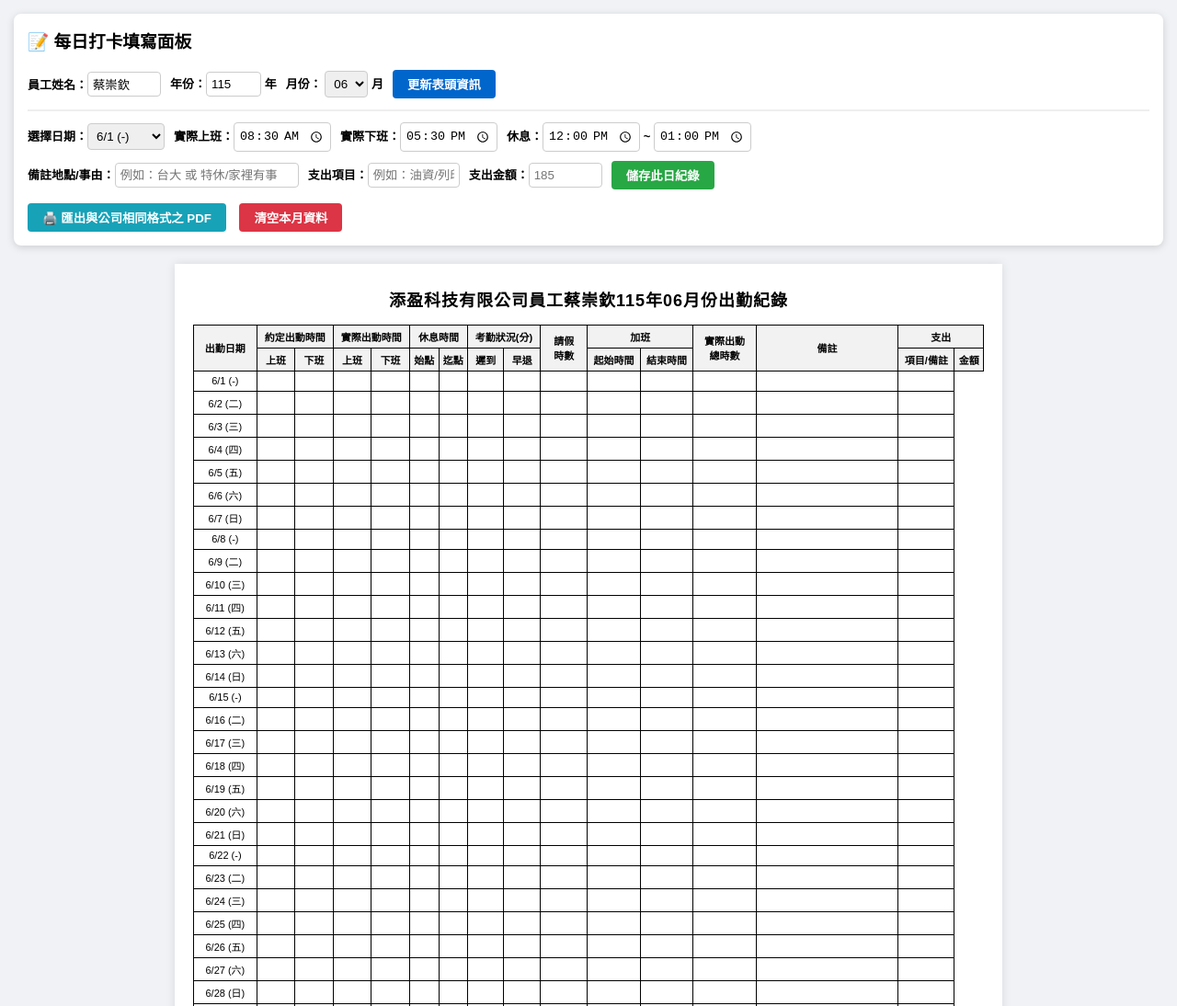
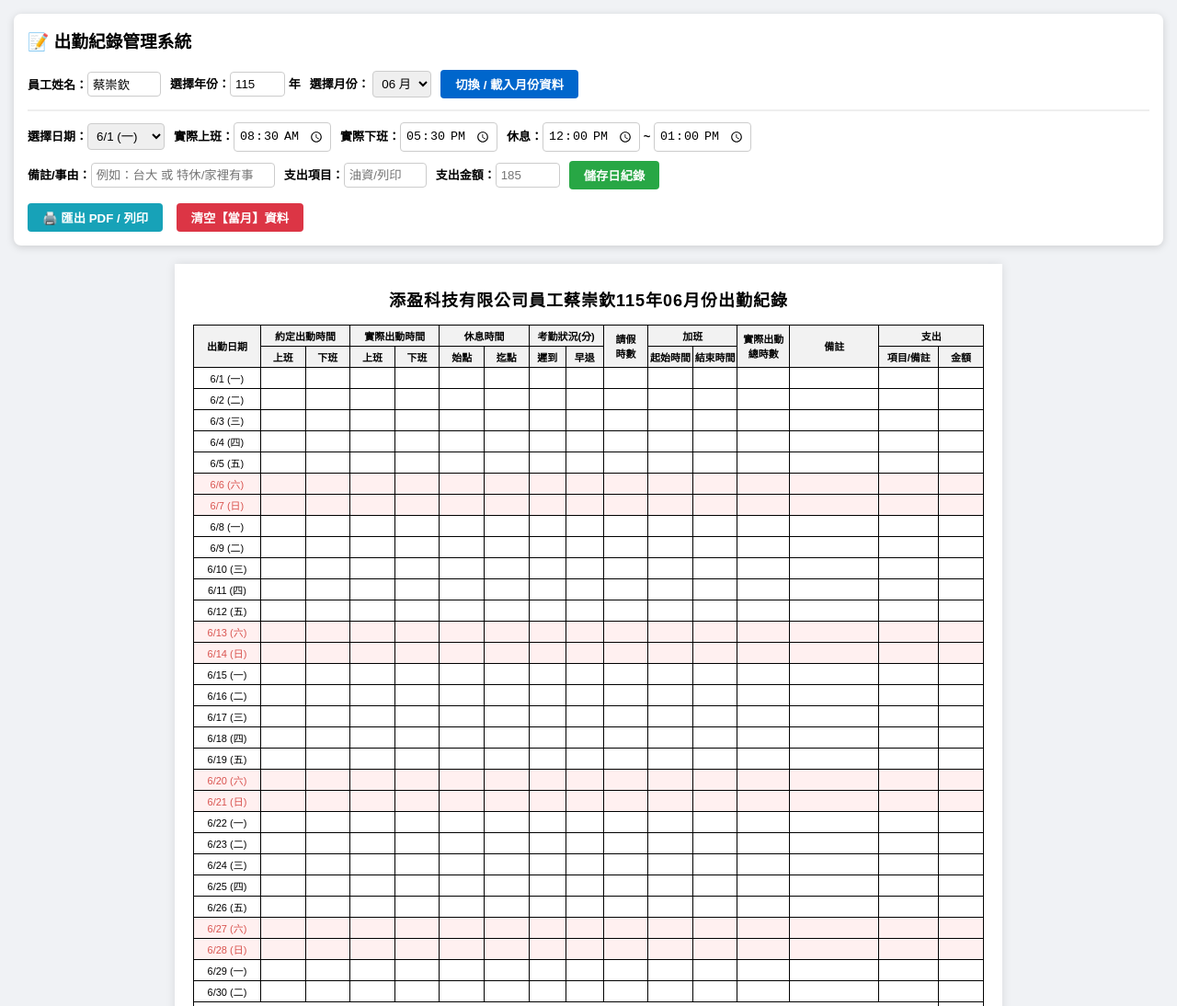
Before and after one commit to kent0918/work, a plain HTML site: page index.html in a window 1280 px wide. Shown: the top 1094 px of the page at 92% size. Drawn offline with Linux system fonts and the light colour scheme.

Commit message:
Update index.html

```diff
--- a/index.html
+++ b/index.html
@@ -5,11 +5,10 @@
     <meta name="viewport" content="width=device-width, initial-scale=1.0">
     <title>添盈科技有限公司員工出勤紀錄表</title>
     <style>
-        /* 基礎樣式 */
         * { box-sizing: border-box; }
         body { font-family: "Microsoft JhengHei", "微軟正黑體", Arial, sans-serif; margin: 15px; color: #000; background-color: #f0f2f5; }
 
-        /* 網頁版操作面板 (列印時會隱藏) */
+        /* 網頁面板 (列印時隱藏) */
         .no-print {
             background: #ffffff;
             padding: 15px;
@@ -25,7 +24,7 @@
         .btn-success { background-color: #28a745; }
         .btn-danger { background-color: #dc3545; }
 
-        /* A4 列印與公司表格標準格式 */
+        /* A4 紙張與標準表格 */
         .paper-container {
             background: white;
             width: 100%;
@@ -48,17 +47,25 @@
             border-collapse: collapse;
             font-size: 11px;
             text-align: center;
+            table-layout: fixed; /* 固定欄寬避免右側跑版 */
         }
 
         table.sheet-table th, table.sheet-table td {
             border: 1px solid #000;
-            padding: 4px 2px;
+            padding: 3px 1px;
             height: 22px;
+            word-break: break-all;
         }
 
         table.sheet-table th {
             background-color: #f2f2f2;
             font-weight: bold;
+        }
+
+        /* 假日/六日標註色彩 */
+        .weekend-row {
+            background-color: #fff0f0 !important; /* 淺紅色背景 */
+            color: #d9534f;
         }
 
         .footer-notes {
@@ -67,35 +74,36 @@
             line-height: 1.4;
         }
 
-        /* 專門處理列印樣式 (點擊列印/存成PDF時效果) */
+        /* 列印專用 CSS */
         @media print {
             body { background: white; margin: 0; padding: 0; }
             .no-print { display: none !important; }
             .paper-container { box-shadow: none; padding: 0; width: 100%; max-width: none; }
-            @page { size: A4 portrait; margin: 10mm; }
+            @page { size: A4 portrait; margin: 8mm; }
             th { background-color: #f2f2f2 !important; -webkit-print-color-adjust: exact; }
+            .weekend-row { background-color: #fff0f0 !important; -webkit-print-color-adjust: exact; }
         }
     </style>
 </head>
 <body>
 
-    <!-- 1. 每日輸入與控制面板 (畫面上看得見，列印時自動隱藏) -->
+    <!-- 操作面板 -->
     <div class="no-print">
-        <h3 style="margin-top:0;">📝 每日打卡填寫面板</h3>
+        <h3 style="margin-top:0;">📝 出勤紀錄管理系統</h3>
         <div class="form-row">
             <label>員工姓名：<input type="text" id="empName" value="蔡崇欽" style="width: 80px;"></label>
-            <label>年份：<input type="number" id="yearNum" value="115" style="width: 60px;"> 年</label>
-            <label>月份：
-                <select id="monthNum" onchange="generateMonthDays()">
-                    <option value="01">01</option><option value="02">02</option>
-                    <option value="03">03</option><option value="04">04</option>
-                    <option value="05">05</option><option value="06" selected>06</option>
-                    <option value="07">07</option><option value="08">08</option>
-                    <option value="09">09</option><option value="10">10</option>
-                    <option value="11">11</option><option value="12">12</option>
-                </select> 月
+            <label>選擇年份：<input type="number" id="yearNum" value="115" style="width: 60px;" onchange="loadMonthData()"> 年</label>
+            <label>選擇月份：
+                <select id="monthNum" onchange="loadMonthData()">
+                    <option value="01">01 月</option><option value="02">02 月</option>
+                    <option value="03">03 月</option><option value="04">04 月</option>
+                    <option value="05">05 月</option><option value="06" selected>06 月</option>
+                    <option value="07">07 月</option><option value="08">08 月</option>
+                    <option value="09">09 月</option><option value="10">10 月</option>
+                    <option value="11">11 月</option><option value="12">12 月</option>
+                </select>
             </label>
-            <button class="btn btn-primary" onclick="updateHeader()">更新表頭資訊</button>
+            <button class="btn btn-primary" onclick="loadMonthData()">切換 / 載入月份資料</button>
         </div>
 
         <hr style="border: 0.5px solid #eee; margin: 12px 0;">
@@ -108,65 +116,76 @@
                 <label>休息：<input type="time" id="rstSt" value="12:00"> ~ <input type="time" id="rstEd" value="13:00"></label>
             </div>
             <div class="form-row">
-                <label>備註地點/事由：<input type="text" id="noteInput" placeholder="例如：台大 或 特休/家裡有事" style="width: 200px;"></label>
-                <label>支出項目：<input type="text" id="expNote" placeholder="例如：油資/列印" style="width: 100px;"></label>
-                <label>支出金額：<input type="number" id="expAmount" placeholder="185" style="width: 80px;"></label>
-                <button type="submit" class="btn btn-success">儲存此日紀錄</button>
+                <label>備註/事由：<input type="text" id="noteInput" placeholder="例如：台大 或 特休/家裡有事" style="width: 200px;"></label>
+                <label>支出項目：<input type="text" id="expNote" placeholder="油資/列印" style="width: 90px;"></label>
+                <label>支出金額：<input type="number" id="expAmount" placeholder="185" style="width: 70px;"></label>
+                <button type="submit" class="btn btn-success">儲存日紀錄</button>
             </div>
         </form>
 
         <div style="margin-top: 15px;">
-            <button class="btn btn-primary" style="background:#17a2b8;" onclick="window.print()">🖨️ 匯出與公司相同格式之 PDF</button>
-            <button class="btn btn-danger" style="margin-left:10px;" onclick="clearAllData()">清空本月資料</button>
+            <button class="btn btn-primary" style="background:#17a2b8;" onclick="window.print()">🖨️ 匯出 PDF / 列印</button>
+            <button class="btn btn-danger" style="margin-left:10px;" onclick="clearMonthData()">清空【當月】資料</button>
         </div>
     </div>
 
-    <!-- 2. 完全還原公司樣式的表格區塊 -->
+    <!-- 公司表格標準格式 -->
     <div class="paper-container">
         <h2 class="title" id="tableHeader">添盈科技有限公司員工蔡崇欽115年06月份出勤紀錄</h2>
 
         <table class="sheet-table">
+            <colgroup>
+                <col style="width: 9%;"> <!-- 出勤日期 -->
+                <col style="width: 6%;"> <!-- 约定上班 -->
+                <col style="width: 6%;"> <!-- 约定下班 -->
+                <col style="width: 6%;"> <!-- 实际上班 -->
+                <col style="width: 6%;"> <!-- 实际下班 -->
+                <col style="width: 6%;"> <!-- 休息始 -->
+                <col style="width: 6%;"> <!-- 休息迄 -->
+                <col style="width: 5%;"> <!-- 遲到 -->
+                <col style="width: 5%;"> <!-- 早退 -->
+                <col style="width: 6%;"> <!-- 請假時數 -->
+                <col style="width: 6%;"> <!-- 加班始 -->
+                <col style="width: 6%;"> <!-- 加班迄 -->
+                <col style="width: 7%;"> <!-- 實際總時數 -->
+                <col style="width: 12%;"> <!-- 備註 -->
+                <col style="width: 8%;"> <!-- 支出項目 -->
+                <col style="width: 6%;"> <!-- 支出金額 -->
+            </colgroup>
             <thead>
                 <tr>
-                    <th rowspan="3" style="width: 8%;">出勤日期</th>
+                    <th rowspan="2">出勤日期</th>
                     <th colspan="2">約定出動時間</th>
                     <th colspan="2">實際出動時間</th>
                     <th colspan="2">休息時間</th>
                     <th colspan="2">考勤狀況(分)</th>
-                    <th rowspan="3" style="width: 6%;">請假<br>時數</th>
+                    <th rowspan="2">請假<br>時數</th>
                     <th colspan="2">加班</th>
-                    <th rowspan="3" style="width: 8%;">實際出動<br>總時數</th>
-                    <th rowspan="3" style="width: 18%;">備註</th>
+                    <th rowspan="2">實際出動<br>總時數</th>
+                    <th rowspan="2">備註</th>
                     <th colspan="2">支出</th>
                 </tr>
                 <tr>
-                    <th rowspan="2">上班</th>
-                    <th rowspan="2">下班</th>
-                    <th rowspan="2">上班</th>
-                    <th rowspan="2">下班</th>
-                    <th rowspan="2">始點</th>
-                    <th rowspan="2">迄點</th>
-                    <th rowspan="2">遲到</th>
-                    <th rowspan="2">早退</th>
-                    <th rowspan="2">起始時間</th>
-                    <th rowspan="2">結束時間</th>
-                    <th rowspan="2">項目/備註</th>
-                    <th rowspan="2">金額</th>
+                    <th>上班</th><th>下班</th>
+                    <th>上班</th><th>下班</th>
+                    <th>始點</th><th>迄點</th>
+                    <th>遲到</th><th>早退</th>
+                    <th>起始時間</th><th>結束時間</th>
+                    <th>項目/備註</th><th>金額</th>
                 </tr>
-                <tr></tr>
             </thead>
             <tbody id="sheetBody">
-                <!-- 由 JavaScript 動態生成日期與填入的內容 -->
+                <!-- 動態生成紀錄 -->
             </tbody>
             <tfoot>
                 <tr>
-                    <td colspan="14" style="text-align: right; font-weight: bold; padding-right: 15px;">總計</td>
-                    <td colspan="2" id="totalExpense" style="font-weight: bold; color: red;">$0</td>
+                    <td colspan="15" style="text-align: right; font-weight: bold; padding-right: 10px;">總計</td>
+                    <td id="totalExpense" style="font-weight: bold; color: red;">$0</td>
                 </tr>
             </tfoot>
         </table>
 
-        <!-- 法規與註記 (完全還原) -->
+        <!-- 法規與註記 -->
         <div class="footer-notes">
             <div>註1：出勤紀錄，應逐日記載勞工出勤情形至分鐘為止。</div>
             <div>註2：雇主應置備勞工出勤紀錄，並保存五年。</div>
@@ -176,26 +195,32 @@
     </div>
 
     <script>
-        let currentRecords = JSON.parse(localStorage.getItem('company_attendance')) || {};
+        // 儲存格式為 key-value，例如: attendance_115_06
+        function getStorageKey() {
+            const y = document.getElementById('yearNum').value;
+            const m = document.getElementById('monthNum').value;
+            return `attendance_${y}_${m}`;
+        }
 
-        function updateHeader() {
+        function loadMonthData() {
             const name = document.getElementById('empName').value;
             const y = document.getElementById('yearNum').value;
             const m = document.getElementById('monthNum').value;
+
+            // 更新表頭
             document.getElementById('tableHeader').innerText = `添盈科技有限公司員工${name}${y}年${m}月份出勤紀錄`;
-        }
 
-        function generateMonthDays() {
-            updateHeader();
-            const yRoc = parseInt(document.getElementById('yearNum').value);
-            const yearAD = yRoc + 1911;
-            const month = parseInt(document.getElementById('monthNum').value);
+            const yearAD = parseInt(y) + 1911;
+            const month = parseInt(m);
+            const daysInMonth = new Date(yearAD, month, 0).getDate();
 
-            const daysInMonth = new Date(yearAD, month, 0).getDate();
-            const weekNames = ["(日)", "(-)", "(二)", "(三)", "(四)", "(五)", "(六)"];
+            // 正確的星期格式：(一) ~ (日)
+            const weekNames = ["(日)", "(一)", "(二)", "(三)", "(四)", "(五)", "(六)"];
 
             const dateSelect = document.getElementById('selectDate');
             dateSelect.innerHTML = '';
+
+            const currentRecords = JSON.parse(localStorage.getItem(getStorageKey())) || {};
 
             for (let day = 1; day <= daysInMonth; day++) {
                 const dateObj = new Date(yearAD, month - 1, day);
@@ -207,24 +232,19 @@
                 opt.innerText = dateKey;
                 dateSelect.appendChild(opt);
             }
-            renderTable();
+
+            renderTable(daysInMonth, yearAD, month, weekNames, currentRecords);
         }
 
-        function renderTable() {
-            const yRoc = parseInt(document.getElementById('yearNum').value);
-            const yearAD = yRoc + 1911;
-            const month = parseInt(document.getElementById('monthNum').value);
-            const daysInMonth = new Date(yearAD, month, 0).getDate();
-            const weekNames = ["(日)", "(-)", "(二)", "(三)", "(四)", "(五)", "(六)"];
-
+        function renderTable(daysInMonth, yearAD, month, weekNames, currentRecords) {
             const tbody = document.getElementById('sheetBody');
             tbody.innerHTML = '';
-
             let totalExp = 0;
 
             for (let day = 1; day <= daysInMonth; day++) {
                 const dateObj = new Date(yearAD, month - 1, day);
-                const weekStr = weekNames[dateObj.getDay()];
+                const dayOfWeek = dateObj.getDay(); // 0 = 週日, 6 = 週六
+                const weekStr = weekNames[dayOfWeek];
                 const dateKey = `${month}/${day} ${weekStr}`;
 
                 const data = currentRecords[dateKey] || {};
@@ -233,14 +253,13 @@
                     totalExp += parseFloat(data.expAmount) || 0;
                 }
 
-                // 組合備註 (包含地點與支出備註)
-                let fullNote = data.noteInput || '';
-                let expItem = data.expNote || '';
-                if (expItem && !fullNote.includes(expItem)) {
-                    fullNote = expItem + '\n' + fullNote;
+                const tr = document.createElement('tr');
+
+                // 判斷是否為六日（或可擴充國定假日）
+                if (dayOfWeek === 0 || dayOfWeek === 6) {
+                    tr.classList.add('weekend-row');
                 }
 
-                const tr = document.createElement('tr');
                 tr.innerHTML = `
                     <td>${dateKey}</td>
                     <td></td><td></td>
@@ -249,43 +268,47 @@
                     <td>${data.rstSt || ''}</td>
                     <td>${data.rstEd || ''}</td>
                     <td></td><td></td><td></td><td></td><td></td><td></td>
-                    <td style="white-space: pre-line;">${fullNote}</td>
+                    <td style="white-space: pre-line;">${data.noteInput || ''}</td>
+                    <td>${data.expNote || ''}</td>
                     <td>${data.expAmount ? '$' + data.expAmount : ''}</td>
                 `;
                 tbody.appendChild(tr);
             }
 
-            document.getElementById('totalExpense').innerText = '$' + totalExp;
-            localStorage.setItem('company_attendance', JSON.stringify(currentRecords));
+            document.getElementById('totalExpense').innerText = totalExp > 0 ? '$' + totalExp : '$0';
         }
 
         function saveRecord(e) {
             e.preventDefault();
+            const storageKey = getStorageKey();
+            const currentRecords = JSON.parse(localStorage.getItem(storageKey)) || {};
             const dateKey = document.getElementById('selectDate').value;
 
             currentRecords[dateKey] = {
                 stTime: document.getElementById('stTime').value,
                 edTime: document.getElementById('edTime').value,
                 rstSt: document.getElementById('rstSt').value,
-                rstEd: document.getElementById('rstEd].value') || document.getElementById('rstEd').value,
+                rstEd: document.getElementById('rstEd').value,
                 noteInput: document.getElementById('noteInput').value,
                 expNote: document.getElementById('expNote').value,
                 expAmount: document.getElementById('expAmount').value
             };
 
-            renderTable();
-            alert(`已成功儲存 ${dateKey} 的出勤資料！`);
+            localStorage.setItem(storageKey, JSON.stringify(currentRecords));
+            loadMonthData();
+            alert(`已成功儲存 ${dateKey} 資料！`);
         }
 
-        function clearAllData() {
-            if (confirm('確定要清空本月的所有紀錄嗎？')) {
-                currentRecords = {};
-                renderTable();
+        function clearMonthData() {
+            const m = document.getElementById('monthNum').value;
+            if (confirm(`確定要清空 ${m} 月的所有打卡紀錄嗎？`)) {
+                localStorage.removeItem(getStorageKey());
+                loadMonthData();
             }
         }
 
-        // 初始化
-        generateMonthDays();
+        // 頁面初次載入
+        loadMonthData();
     </script>
 </body>
 </html>
```
